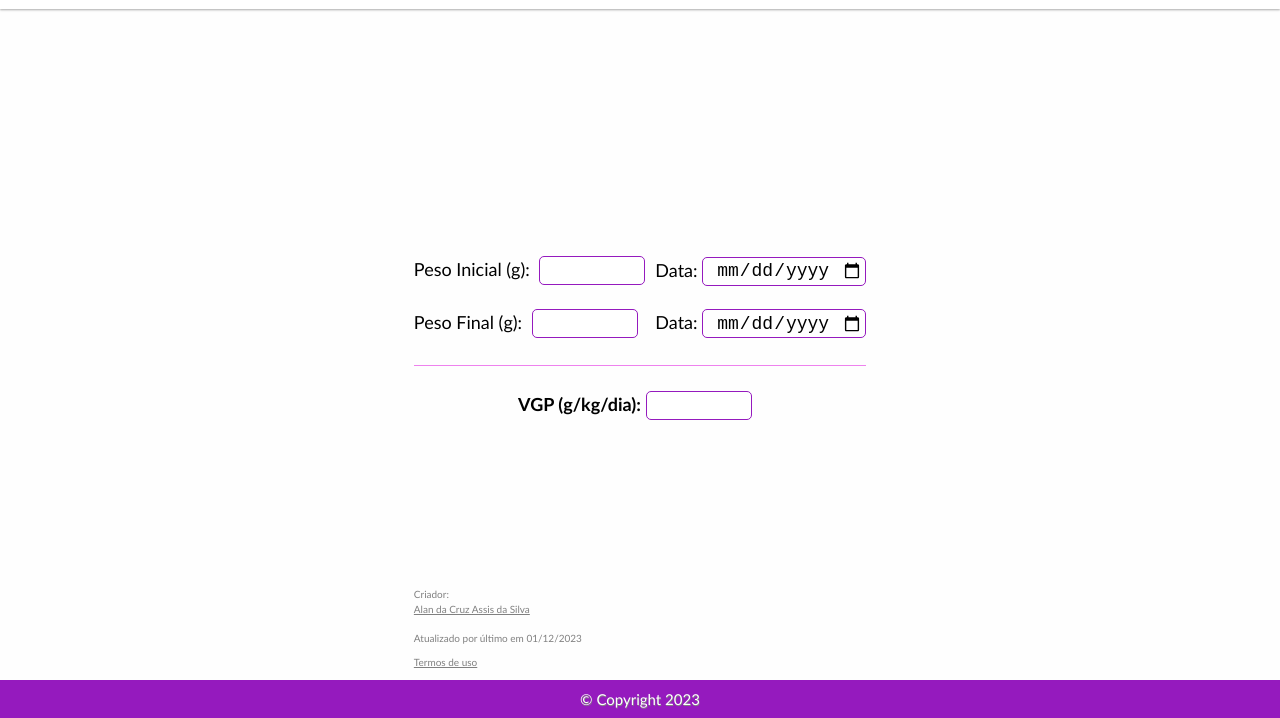
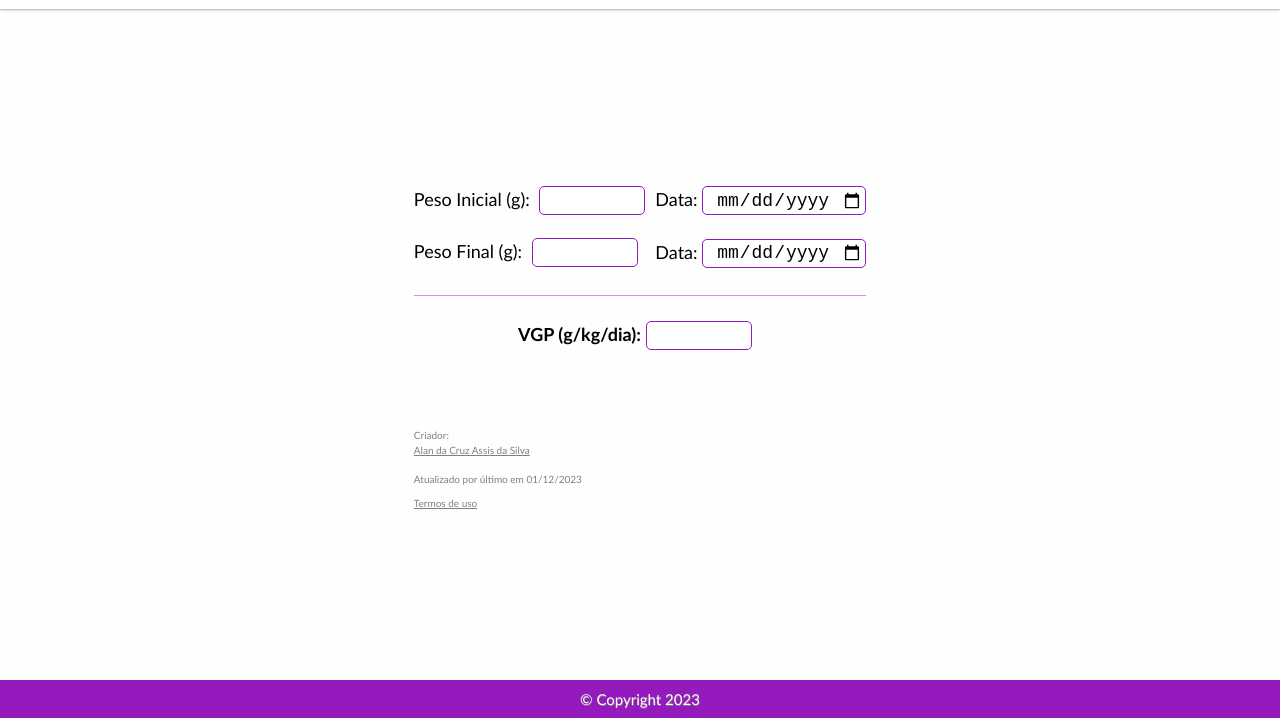
Before and after one commit to alancruzassis/vgp, a plain HTML site: page index.html in a window 1280 px wide. Shown: the part 82-800 px from the top of the page. Drawn offline with Linux system fonts and the light colour scheme.

Commit message:
Update index.html

```diff
--- a/index.html
+++ b/index.html
@@ -192,7 +192,7 @@
 
             </section>
         </form>
-    <div style="position:absolute; bottom:50px;">
+    <div>
         <div class="divH4">
             <h4>Criador: </h4>
             <p class="pH4"><a class="lattes" href="http://lattes.cnpq.br/4993291222018594" target="_blank">Alan da Cruz Assis da Silva</a></p>
```
